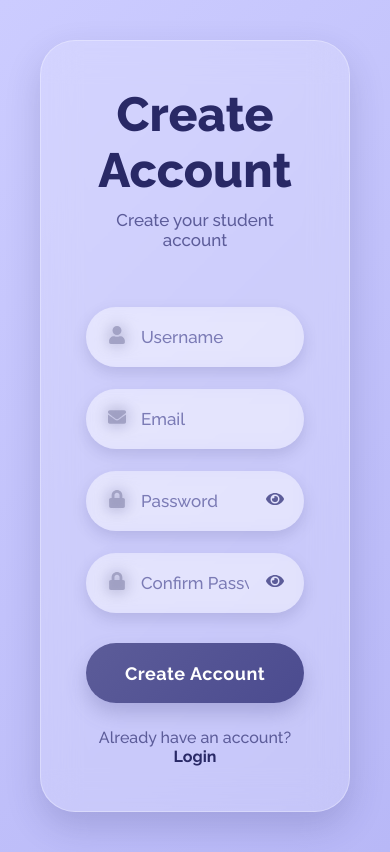
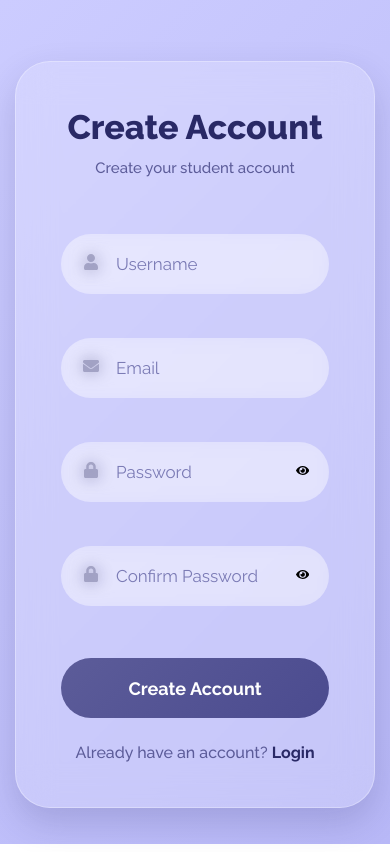
Before and after one commit to FATIMA-ADNANN/student-auth, a React (Vite) app: page /signup in a window 390 px wide. Built offline with nearby package versions, Linux system fonts and the light colour scheme.

Commit message:
css files

```diff
--- a/src/assets/css/auth.css
+++ b/src/assets/css/auth.css
@@ -1,6 +1,4 @@
 .auth-page{
-
-    width:100%;
 
     min-height:100vh;
 
@@ -10,7 +8,7 @@
 
     align-items:center;
 
-    padding:40px;
+    padding:25px;
 
 }
 
@@ -40,6 +38,8 @@
 
     flex-direction:column;
 
+    gap:22px;
+
 }
 
 .auth-links{
@@ -58,14 +58,68 @@
 
 .auth-links a{
 
+    color:var(--primary-dark);
+
     font-weight:700;
-
-    color:var(--primary-dark);
 
 }
 
-.auth-links a:hover{
+/* ===========================
+   Mobile
+=========================== */
 
-    color:var(--primary);
+@media (max-width:768px){
+
+    .auth-page{
+
+        padding:15px;
+
+        align-items:flex-start;
+
+        padding-top:40px;
+
+    }
+
+    .glass-card{
+
+        width:100%;
+
+        max-width:420px;
+
+        padding:28px 20px;
+
+        border-radius:25px;
+
+    }
+
+    .auth-header h1{
+
+        font-size:34px;
+
+    }
+
+    .auth-header p{
+
+        font-size:15px;
+
+    }
+
+    .custom-input{
+
+        height:54px;
+
+        font-size:15px;
+
+        padding:0 48px;
+
+    }
+
+    .primary-btn{
+
+        height:54px;
+
+        font-size:16px;
+
+    }
 
 }
--- a/src/assets/css/theme.css
+++ b/src/assets/css/theme.css
@@ -1,7 +1,7 @@
 @import url('https://fonts.googleapis.com/css2?family=Raleway:wght@300;400;500;600;700;800&display=swap');
 
 /* ===========================
-   Global Variables
+   Variables
 =========================== */
 
 :root{
@@ -23,12 +23,7 @@
 
     --glass-border:rgba(255,255,255,.30);
 
-    --shadow:
-    0 15px 35px rgba(41,41,102,.18);
-
-    --radius-card:35px;
-
-    --radius-input:40px;
+    --shadow:0 15px 35px rgba(41,41,102,.18);
 
     --transition:.3s ease;
 
@@ -60,11 +55,7 @@ body{
 
     min-height:100vh;
 
-    display:flex;
-
-    justify-content:center;
-
-    align-items:center;
+    margin:0;
 
 }
 
@@ -106,9 +97,9 @@ p{
 
     color:var(--primary);
 
+    font-size:18px;
+
     font-weight:500;
-
-    font-size:18px;
 
 }
 
@@ -122,7 +113,7 @@ a{
 
     color:var(--primary-dark);
 
-    transition:var(--transition);
+    transition:.3s;
 
 }
 
@@ -133,38 +124,14 @@ a:hover{
 }
 
 /* ===========================
-   Animations
-=========================== */
-
-@keyframes fade{
-
-    from{
-
-        opacity:0;
-
-        transform:translateY(25px);
-
-    }
-
-    to{
-
-        opacity:1;
-
-        transform:none;
-
-    }
-
-}
-
-/* ===========================
    Glass Card
 =========================== */
 
 .glass-card{
 
-    width:650px;
+    width:100%;
 
-    min-height:720px;
+    max-width:650px;
 
     margin:auto;
 
@@ -180,15 +147,12 @@ a:hover{
 
     border:1px solid rgba(255,255,255,.30);
 
-    box-shadow:
-    0 15px 35px rgba(41,41,102,.18);
-
-    animation:fade .5s ease;
+    box-shadow:0 15px 35px rgba(41,41,102,.18);
 
 }
 
 /* ===========================
-   Input Field
+   Inputs
 =========================== */
 
 .input-container{
@@ -207,9 +171,7 @@ a:hover{
 
     height:60px;
 
-    padding-left:55px;
-
-    padding-right:55px;
+    padding:0 55px;
 
     border:none;
 
@@ -224,13 +186,6 @@ a:hover{
     color:var(--primary-dark);
 
     font-size:17px;
-
-    font-weight:500;
-
-    box-shadow:
-    0 6px 15px rgba(41,41,102,.15);
-
-    transition:.3s;
 
 }
 
@@ -258,8 +213,6 @@ a:hover{
 
     color:var(--primary);
 
-    font-size:18px;
-
 }
 
 .eye-btn{
@@ -272,20 +225,16 @@ a:hover{
 
     transform:translateY(-50%);
 
+    background:none;
+
     border:none;
 
-    background:none;
-
     cursor:pointer;
-
-    color:var(--primary);
-
-    font-size:18px;
 
 }
 
 /* ===========================
-   Primary Button
+   Button
 =========================== */
 
 .primary-btn{
@@ -300,11 +249,7 @@ a:hover{
 
     border-radius:40px;
 
-    background:linear-gradient(
-        135deg,
-        #5C5C99,
-        #4B4B8F
-    );
+    background:linear-gradient(135deg,#5C5C99,#4B4B8F);
 
     color:white;
 
@@ -312,36 +257,14 @@ a:hover{
 
     font-weight:700;
 
-    letter-spacing:.5px;
-
     cursor:pointer;
 
-    transition:all .3s ease;
-
-    box-shadow:
-    0 10px 20px rgba(92,92,153,.30);
+    transition:.3s;
 
 }
 
 .primary-btn:hover{
 
-    transform:translateY(-3px);
-
-    box-shadow:
-    0 15px 25px rgba(92,92,153,.40);
+    transform:translateY(-2px);
 
 }
-
-.primary-btn:active{
-
-    transform:scale(.98);
-
-}
-
-.primary-btn:disabled{
-
-    opacity:.6;
-
-    cursor:not-allowed;
-
-}
```
